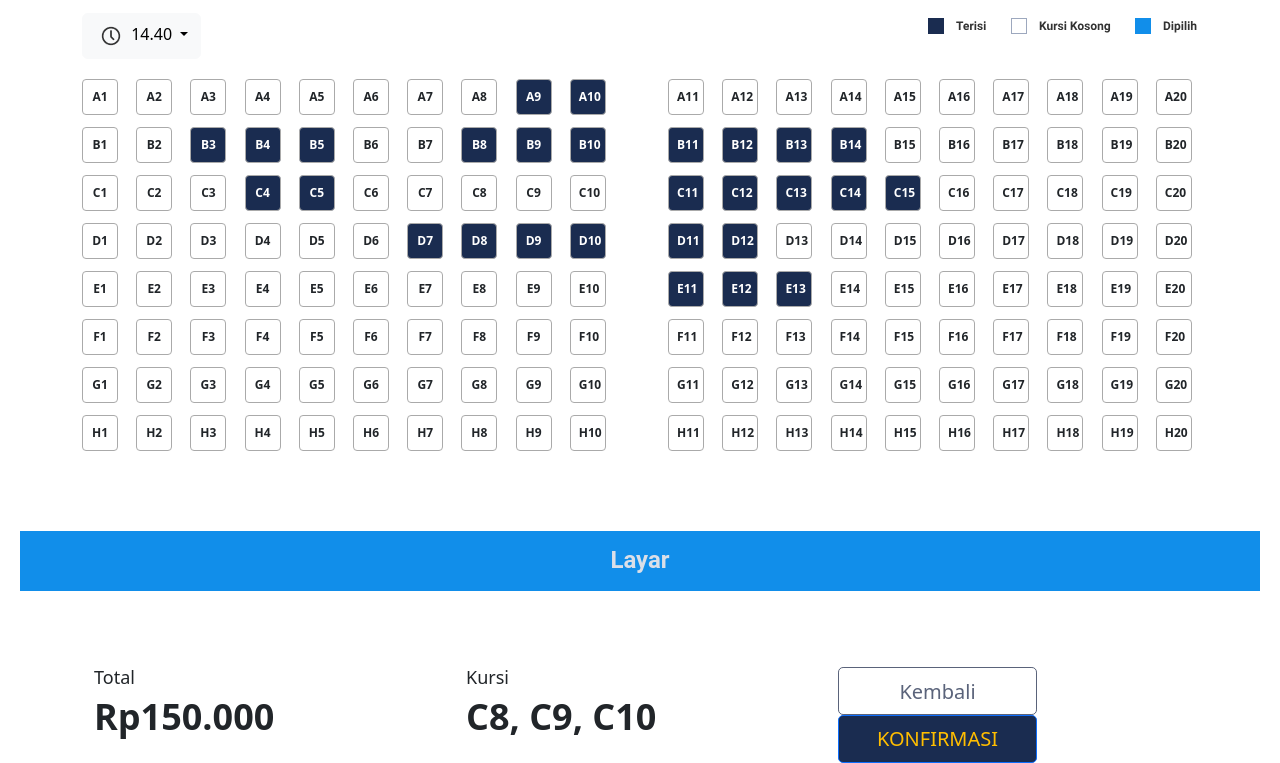
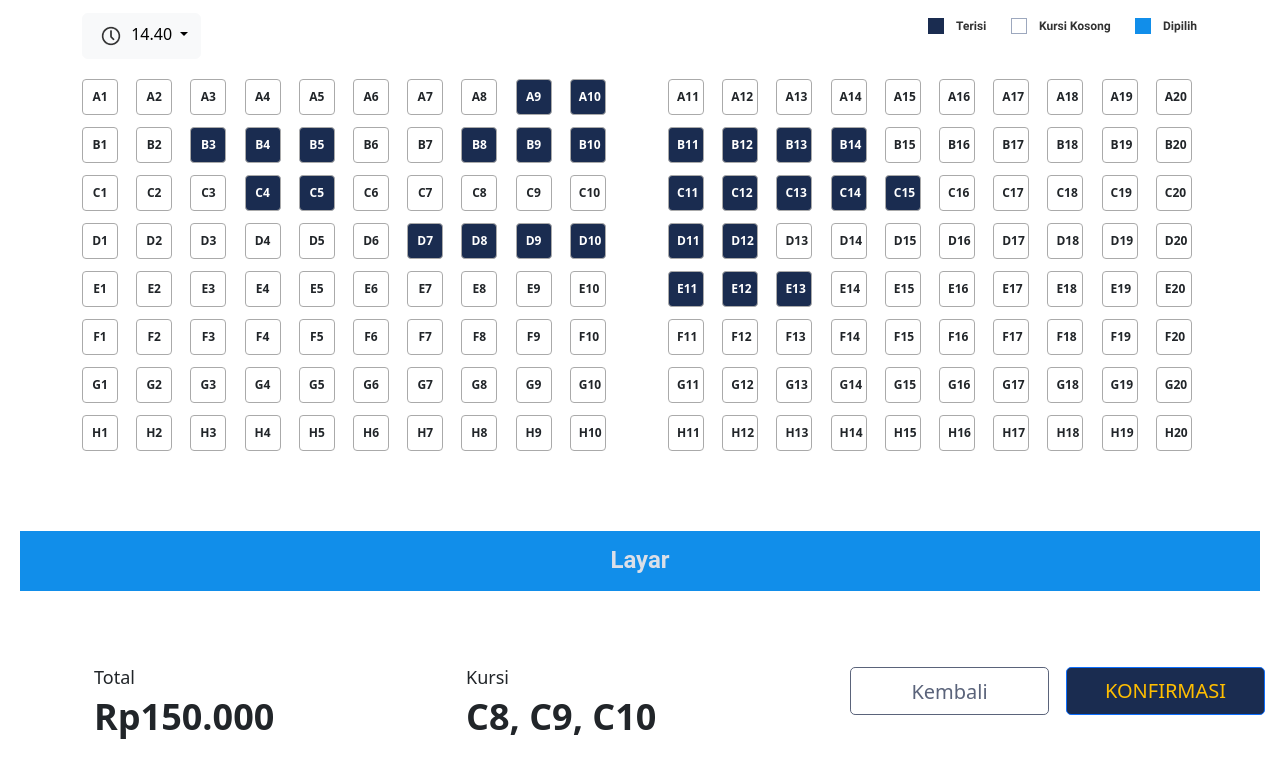
Before and after one commit to rakapramu/selikur, a plain HTML site: page kursi.html in a window 1280 px wide. Shown: the part 160-923 px from the top of the page. Drawn offline with nearby package versions, Linux system fonts and the light colour scheme.

Commit message:
Edit kursi

```diff
--- a/kursi.html
+++ b/kursi.html
@@ -98,8 +98,9 @@
           <h2 style="font-style: normal;font-weight: 700;font-size: 36px;line-height: 42px">C8, C9, C10</h2>
         </div>
         <div class="col order-last">
-          <div class="d-grid gap-2 d-md-block">
-            <a href="#"></a><button class="btn btn-primary" type="button"
+          <div class="container">
+            <div class="row">
+              <div class="col-6 col-sm-4"><a href="#"></a><button class="btn btn-primary" type="button"
                 style="color: #5A637A;
                 font-style: normal;
                 font-weight: 500;
@@ -112,9 +113,9 @@
                 width: 199px;
                 height: 48px;
                 padding: 12px 8px;
-            gap: 12px;"
-            >Kembali</button></a>
-            <a href="#"></a><button class="btn btn-primary" type="button"
+                margin-right: 100px;"
+                >Kembali</button></a></div>
+              <div class="col-6 col-sm-4"><a href="#"></a><button class="btn btn-primary" type="button"
                 style="background: #1A2C50;
                 color: #FFBE00;
                 border-radius: 5.06667px;
@@ -124,8 +125,10 @@
                 line-height: 23px;
                 text-align: center;
                 width: 199px;
-            height: 48px;"
-            >KONFIRMASI</button></a>
+                height: 48px;
+                margin-left: 100px;"
+                >KONFIRMASI</button></a></div>
+            </div>
           </div>
         </div>
       </div>
```
Lines whose indentation alone changed are shown as unchanged.
